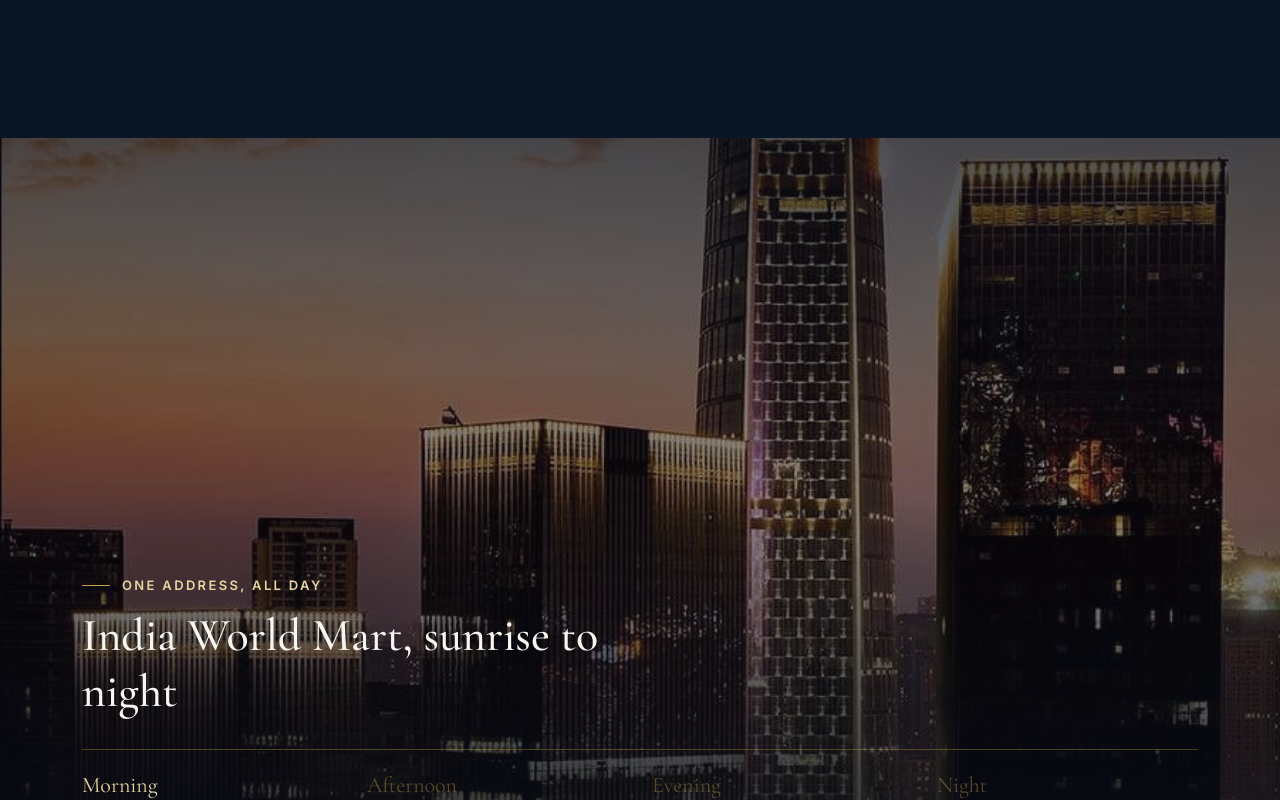
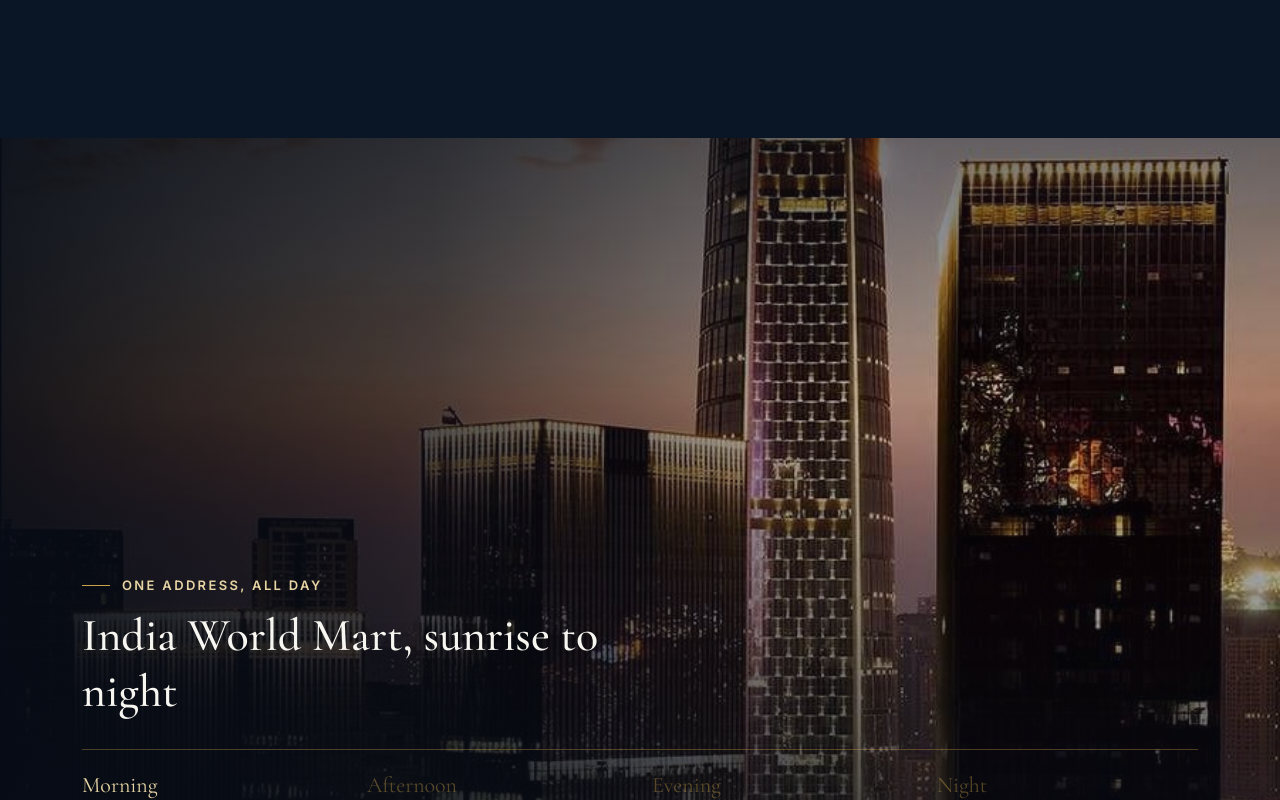
Before and after one commit to abinashmohanty8059/Asset_Developers, a React (Vite) app: page / in a window 1280 px wide. Shown: the part 9480-10280 px from the top of the page. Built offline with nearby package versions, Linux system fonts and the light colour scheme.

Commit message:
slides improved

```diff
--- a/src/components/SkylineScrollReveal.jsx
+++ b/src/components/SkylineScrollReveal.jsx
@@ -10,17 +10,17 @@
     caption: 'Commuters enter off a 150 m-wide Dwarka Expressway.',
   },
   {
-    src: '/images/skyline-dusk-blue.jpg',
+    src: '/images/building-elevation-2.jpg',
     time: 'Afternoon',
     caption: 'Retail footfall builds along the SCO high street.',
   },
   {
-    src: '/images/skyline-dusk-2.jpg',
+    src: '/images/lifestyle-fine-dining.jpg',
     time: 'Evening',
     caption: 'Offices wind down as cafés and F&B pick up.',
   },
   {
-    src: '/images/hero-skyline-night.jpg',
+    src: '/images/spr-interchange.jpg',
     time: 'Night',
     caption: '100% power backup keeps the address always on.',
   },
--- a/src/styles/showcase.css
+++ b/src/styles/showcase.css
@@ -325,10 +325,15 @@
   opacity: 1;
 }
 
+/* Two passes: a horizontal one keeps the left column dark enough for the
+   heading, a vertical one anchors the bottom time-strip and the nav — while
+   leaving the middle/right of the frame bright so the image actually reads. */
 .skyline-overlay {
   position: absolute;
   inset: 0;
-  background: linear-gradient(0deg, rgba(6, 12, 22, 0.92) 0%, rgba(6, 12, 22, 0.35) 55%, rgba(6, 12, 22, 0.65) 100%);
+  background:
+    linear-gradient(90deg, rgba(6, 12, 22, 0.9) 0%, rgba(6, 12, 22, 0.62) 34%, rgba(6, 12, 22, 0.08) 66%, rgba(6, 12, 22, 0) 100%),
+    linear-gradient(0deg, rgba(6, 12, 22, 0.88) 0%, rgba(6, 12, 22, 0.3) 38%, rgba(6, 12, 22, 0.04) 68%, rgba(6, 12, 22, 0.45) 100%);
 }
 
 .skyline-content {
```
Also changed, not shown: 5 other files (tests, documents, lock files or other folders).
